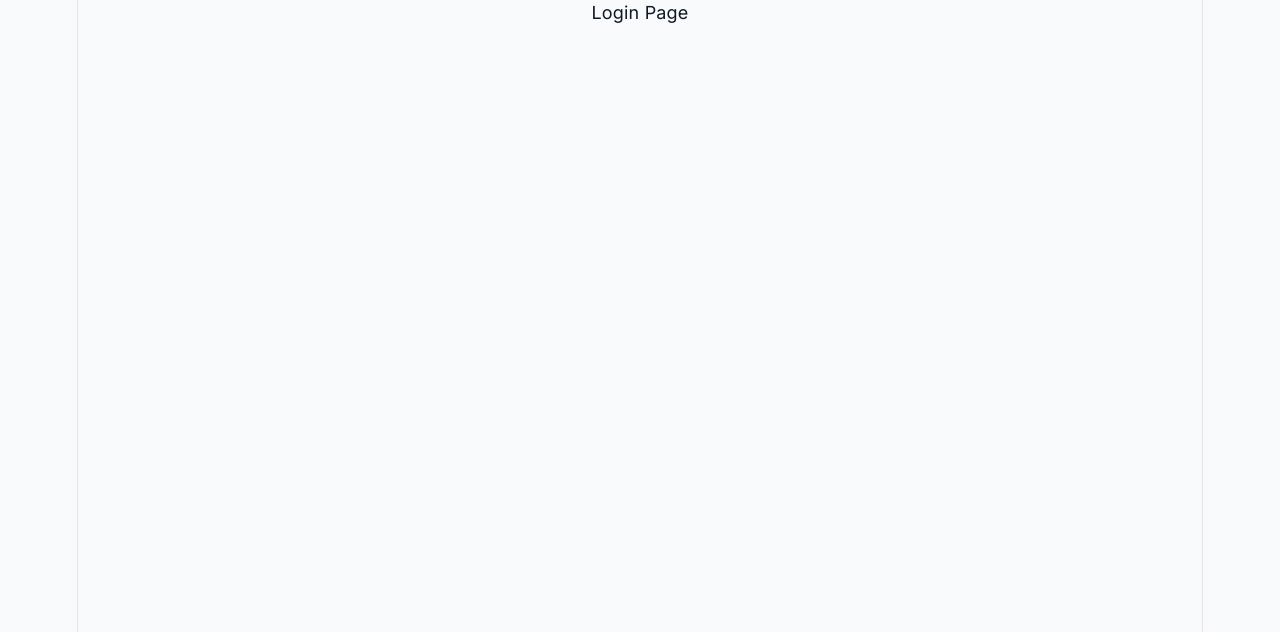
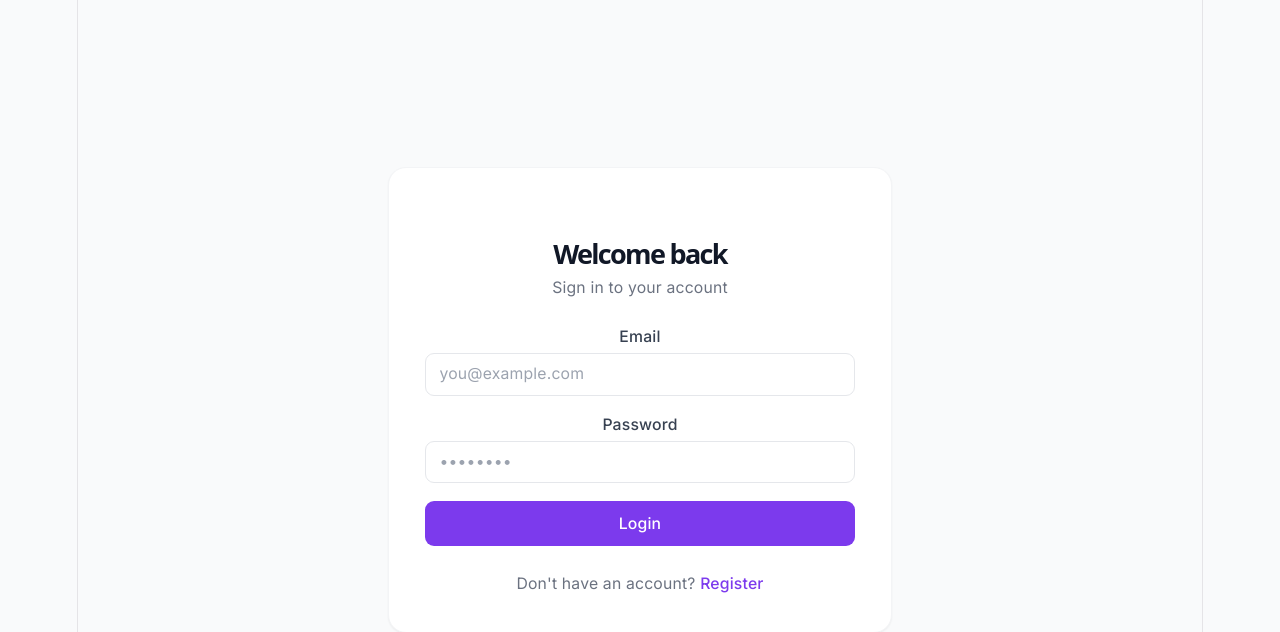
Before and after one commit to kapil051/interview-prep-frontend, a React (Vite) app: page /login in a window 1280 px wide. Shown: the top 632 px of the page. Built offline with nearby package versions, Linux system fonts and the light colour scheme; no server answers.

Commit message:
(fix): add login page

```diff
--- /dev/null
+++ b/src/hooks/useLogin.js
@@ -0,0 +1,34 @@
+import { useState } from 'react';
+import { useNavigate } from 'react-router-dom';
+import { login } from '../services/authService';
+
+function useLogin() {
+  const [email, setEmail] = useState('');
+  const [password, setPassword] = useState('');
+  const [error, setError] = useState('');
+  const [loading, setLoading] = useState(false);
+  const navigate = useNavigate();
+
+  const handleSubmit = async (e) => {
+    e.preventDefault();
+    setError('');
+    setLoading(true);
+    try {
+      const res = await login(email, password);
+      const { token, email: userEmail, fullName, role } = res.data;
+      localStorage.setItem('token', token);
+      localStorage.setItem('email', userEmail);
+      localStorage.setItem('fullName', fullName);
+      localStorage.setItem('role', role);
+      navigate('/dashboard');
+    } catch (err) {
+      setError(err.response?.data?.message || 'Login failed. Please try again.');
+    } finally {
+      setLoading(false);
+    }
+  };
+
+  return { email, setEmail, password, setPassword, error, loading, handleSubmit };
+}
+
+export default useLogin;
--- a/src/pages/LoginPage.jsx
+++ b/src/pages/LoginPage.jsx
@@ -1,5 +1,66 @@
+import { Link } from 'react-router-dom';
+import useLogin from '../hooks/useLogin';
+
 function LoginPage() {
-  return <div>Login Page</div>;
+  const { email, setEmail, password, setPassword, error, loading, handleSubmit } = useLogin();
+
+  return (
+    <div className="min-h-screen flex items-center justify-center bg-gray-50 font-inter">
+      <div className="w-full max-w-md bg-white rounded-2xl shadow-sm border border-gray-100 p-8">
+        <h1 className="text-2xl font-semibold text-gray-900 mb-1">Welcome back</h1>
+        <p className="text-sm text-gray-500 mb-6">Sign in to your account</p>
+
+        <form onSubmit={handleSubmit} className="space-y-4">
+          <div>
+            <label className="block text-sm font-medium text-gray-700 mb-1">
+              Email
+            </label>
+            <input
+              type="email"
+              value={email}
+              onChange={(e) => setEmail(e.target.value)}
+              required
+              placeholder="you@example.com"
+              className="w-full px-3 py-2 border border-gray-200 rounded-lg text-sm text-gray-900 placeholder-gray-400 focus:outline-none focus:ring-2 focus:ring-primary-500 focus:border-transparent transition"
+            />
+          </div>
+
+          <div>
+            <label className="block text-sm font-medium text-gray-700 mb-1">
+              Password
+            </label>
+            <input
+              type="password"
+              value={password}
+              onChange={(e) => setPassword(e.target.value)}
+              required
+              placeholder="••••••••"
+              className="w-full px-3 py-2 border border-gray-200 rounded-lg text-sm text-gray-900 placeholder-gray-400 focus:outline-none focus:ring-2 focus:ring-primary-500 focus:border-transparent transition"
+            />
+          </div>
+
+          <button
+            type="submit"
+            disabled={loading}
+            className="w-full py-2.5 bg-primary-600 hover:bg-primary-700 disabled:bg-primary-300 text-white text-sm font-medium rounded-lg transition"
+          >
+            {loading ? 'Loading...' : 'Login'}
+          </button>
+
+          {error && (
+            <p className="text-sm text-red-500">{error}</p>
+          )}
+        </form>
+
+        <p className="mt-6 text-sm text-center text-gray-500">
+          Don't have an account?{' '}
+          <Link to="/register" className="text-primary-600 hover:text-primary-700 font-medium">
+            Register
+          </Link>
+        </p>
+      </div>
+    </div>
+  );
 }
 
 export default LoginPage;
```
